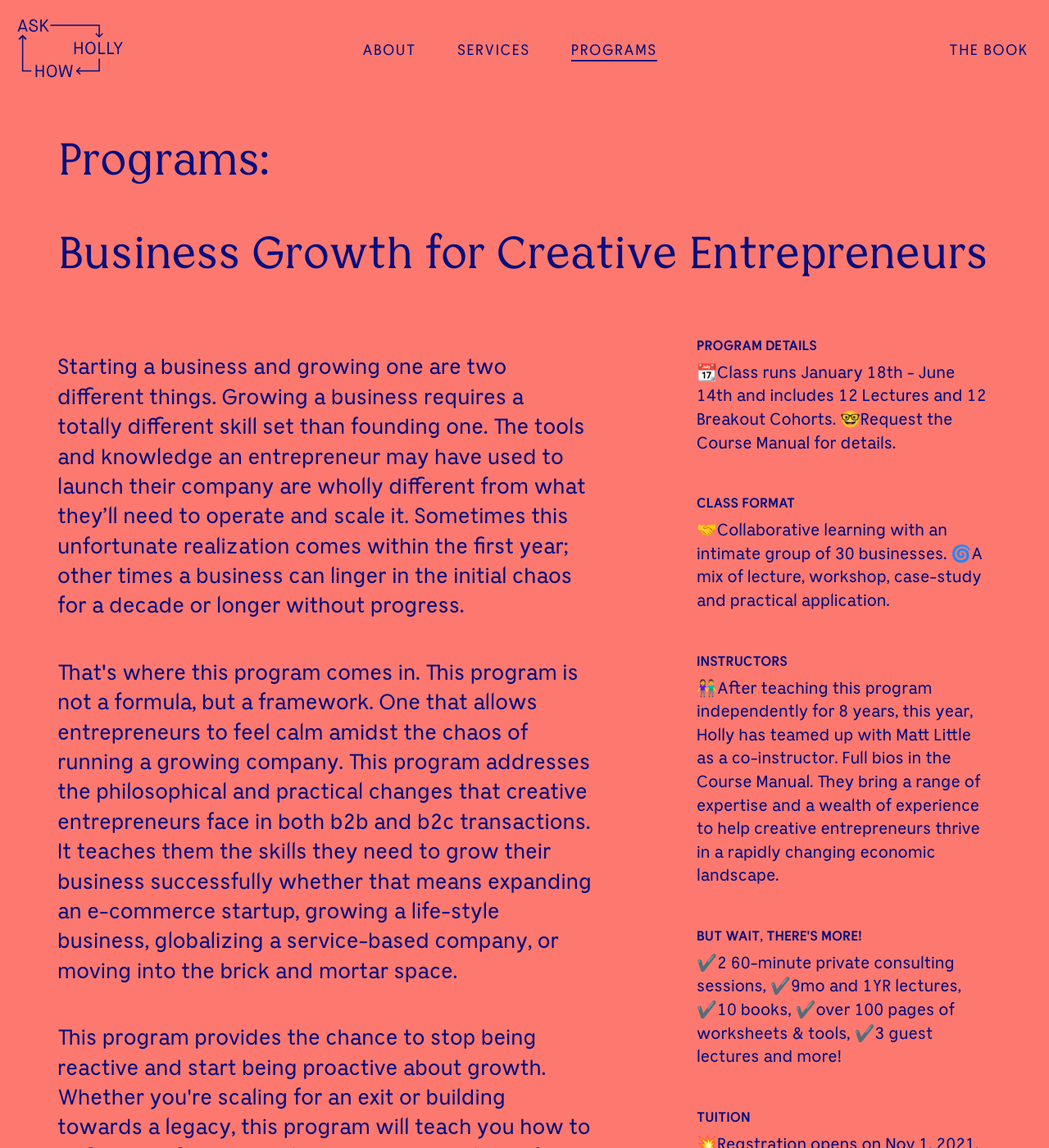
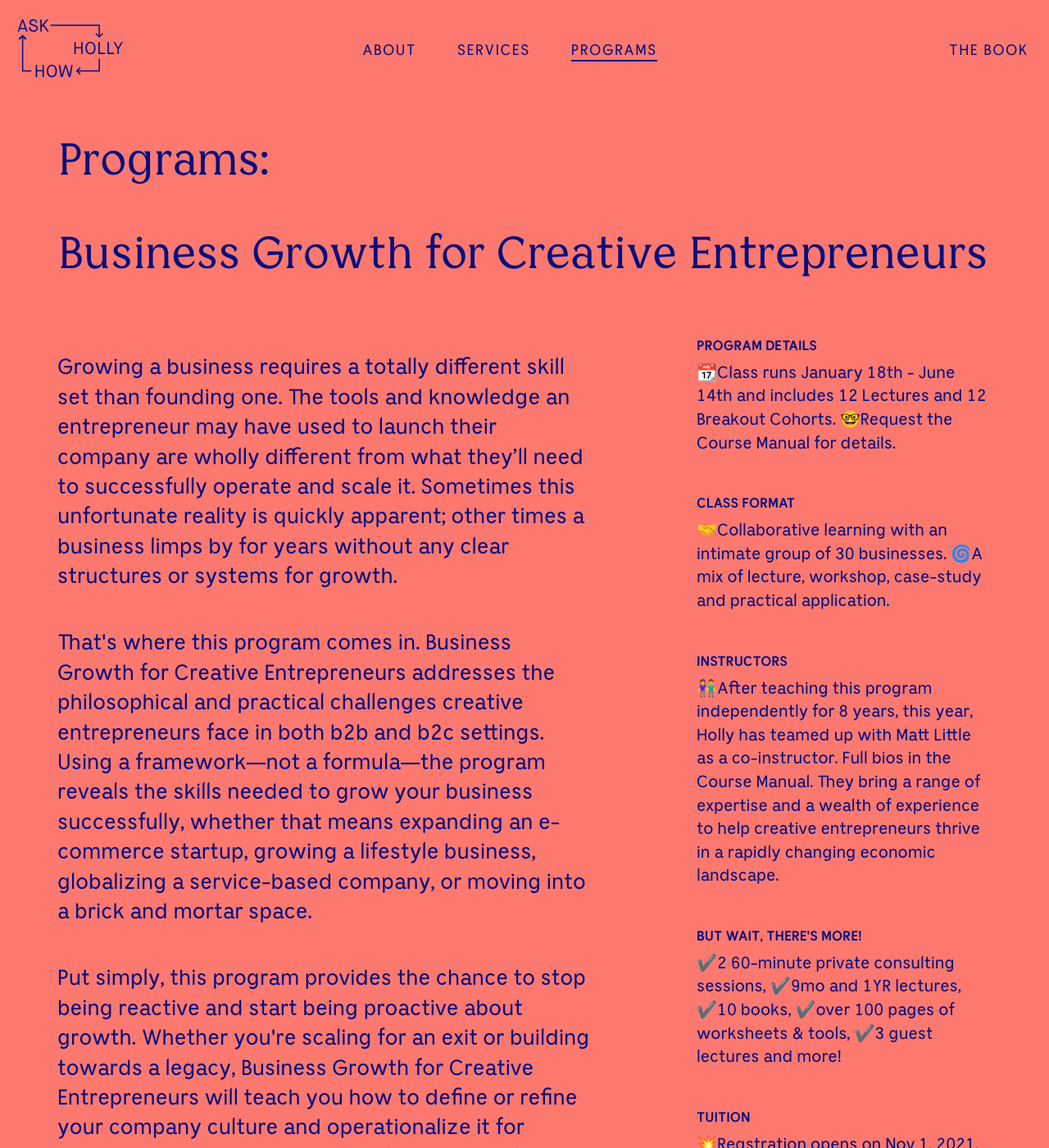
Before and after one commit to hollyhoward78/ask-holly-how, a Jekyll site: the page built from _pages/programs.md, in a window 1280 px wide and 1400 px high. Shown: the whole window at 82% size. Built offline with Jekyll 4.4.1, drawn with Linux system fonts in a browser that asks for light colours; a script that is not in the unit is left out; comment, search, counter and statistics services are not loaded; some of the changed text lies outside the part shown.

Commit message:
Update programs.html

```diff
--- a/_layouts/programs.html
+++ b/_layouts/programs.html
@@ -23,9 +23,9 @@ layout: base
             <div class="col-xs-6">
               <img src="/images/home-growth.gif" class="img-responsive"/>
            </div> -->
-          <p class="lead">Starting a business and growing one are two different things. Growing a business requires a totally different skill set than founding one. The tools and knowledge an entrepreneur may have used to launch their company are wholly different from what they’ll need to operate and scale it. Sometimes this unfortunate realization comes within the first year; other times a business can linger in the initial chaos for a decade or longer without progress. </p>
-          <p class="lead p-xs-t-1">That's where this program comes in. This program is not a formula, but a framework. One that allows entrepreneurs to feel calm amidst the chaos of running a growing company. This program addresses the philosophical and practical changes that creative entrepreneurs face in both b2b and b2c transactions. It teaches them the skills they need to grow their business successfully whether that means expanding an e-commerce startup, growing a life-style business, globalizing a service-based company, or moving into the brick and mortar space.</p>
-          <p class="lead p-xs-t-1">This program provides the chance to stop being reactive and start being proactive about growth. Whether you're scaling for an exit or building towards a legacy, this program will teach you how to define or refine your culutre & operationalize it for growth. In an economy where culture speaks louder than brand and values create greater connections than algorithms, this is the program that puts you on the path to creative freedom, financial well-being, company cohesion, and community reciprocity.</p>
+          <p class="lead">Growing a business requires a totally different skill set than founding one. The tools and knowledge an entrepreneur may have used to launch their company are wholly different from what they’ll need to successfully operate and scale it. Sometimes this unfortunate reality is quickly apparent; other times a business limps by for years without any clear structures or systems for growth.</p>
+          <p class="lead p-xs-t-1">That's where this program comes in. Business Growth for Creative Entrepreneurs addresses the philosophical and practical challenges creative entrepreneurs face in both b2b and b2c settings. Using a framework—not a formula—the program reveals the skills needed to grow your business successfully, whether that means expanding an e-commerce startup, growing a lifestyle business, globalizing a service-based company, or moving into a brick and mortar space.</p>
+          <p class="lead p-xs-t-1">Put simply, this program provides the chance to stop being reactive and start being proactive about growth. Whether you're scaling for an exit or building towards a legacy, Business Growth for Creative Entrepreneurs will teach you how to define or refine your company culture  and operationalize it for growth. In an economy where culture speaks louder than brand, and values create greater connections than algorithms, this is the program that puts you on the path to creative freedom, financial well-being, company cohesion, and community reciprocity.</p>
         </div>
         <div class="col-lg-4 col-lg-offset-1 col-md-4 m-lg-t-0 m-md-t-3 m-sm-t-3 m-xs-t-3">
           <h6>Program Details</h6>
```
